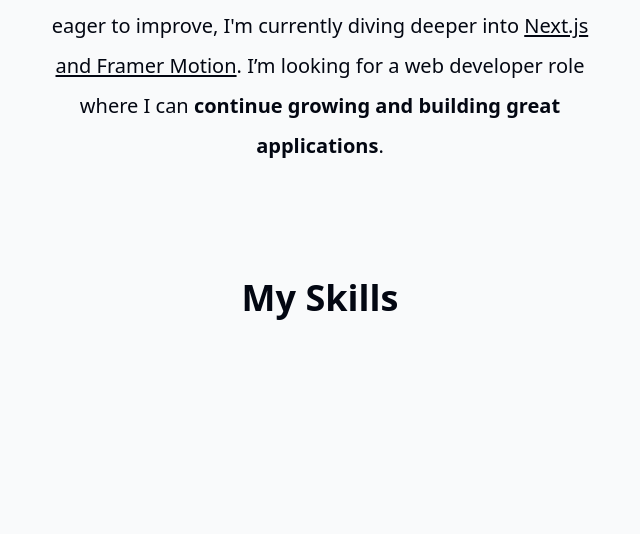
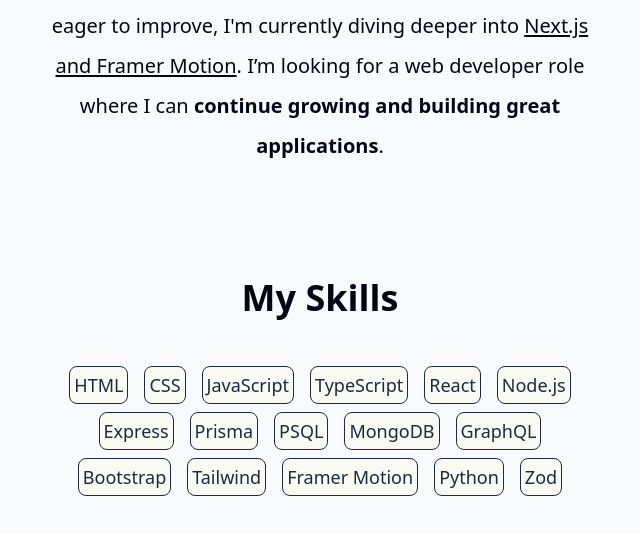
Before and after one commit to ZVKubajak/Portfolio, a React (Vite) app: page / in a window 1280 px wide. Shown: the part 1098-1632 px from the top of the page, without its empty margins (320-960 px from the left). Built offline with nearby package versions, Linux system fonts and the light colour scheme.

Commit message:
Created Logic to List Skills

```diff
--- a/src/components/Skills.tsx
+++ b/src/components/Skills.tsx
@@ -3,10 +3,19 @@
 
 const Skills = () => {
   return (
-    <section className="mt-28 mx-12 sm:mx-20 space-y-8 text-center">
+    <section className="mt-28 mx-auto w-4/5 sm:w-3/5 md:w-1/2 xl:w-2/5 2xl:w-1/3 text-center">
       <SectionHeading>My Skills</SectionHeading>
 
-      <div></div>
+      <ul className="flex flex-wrap justify-center gap-2 md:gap-x-3 lg:gap-x-4 2xl:gap-y-3 mt-12">
+        {skills.map((skill, index) => (
+          <li
+            key={index}
+            className="border rounded-lg bg-amber-100/15 text-gray-800 text-lg 2xl:text-xl p-1"
+          >
+            {skill}
+          </li>
+        ))}
+      </ul>
     </section>
   );
 };
--- a/src/lib/skills.ts
+++ b/src/lib/skills.ts
@@ -15,7 +15,6 @@
   "Framer Motion",
   "Python",
   "Zod",
-  "AI",
-];
+] as const;
 
 export default skills;
```
